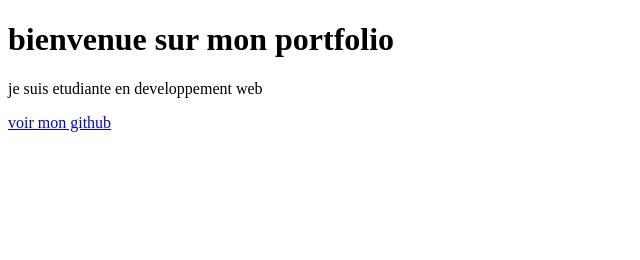
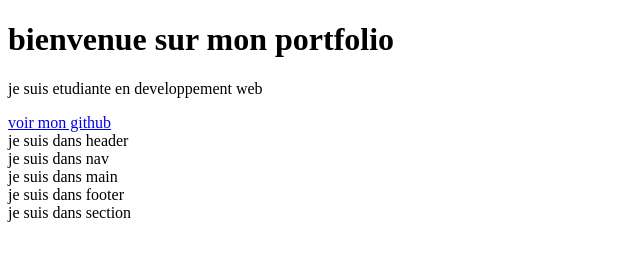
Before and after one commit to boodouja-bit/vsc, a plain HTML site: page index.html in a window 1280 px wide. Shown: the whole page, without its empty margins (0-640 px from the left). Drawn offline with Linux system fonts and the light colour scheme.

Commit message:
organisation de la page avec des sections

```diff
--- a/index.html
+++ b/index.html
@@ -9,6 +9,10 @@
     <h1>bienvenue sur mon portfolio</h1>
     <p>je suis etudiante en developpement web</p>
     <a href="https://github.com/boodouja-bit/vsc" target="_blank"> voir mon github</a>
-
+    <header> je suis dans header </header>
+    <nav>je suis dans nav </nav>
+    <main> je suis dans main </main>
+    <footer> je suis dans footer </footer>
+    <section> je suis dans section </section>
 </body>
 </html>
```
